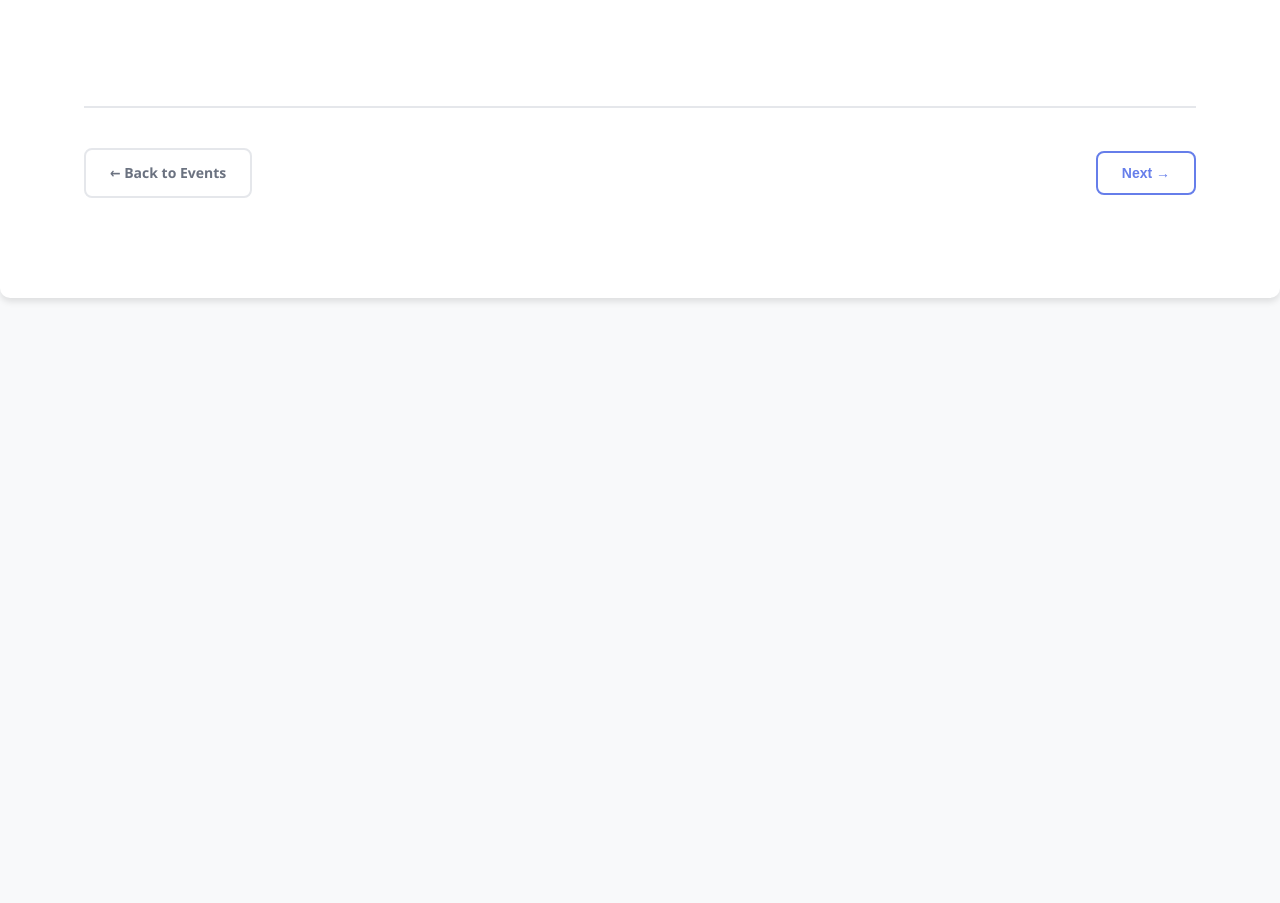
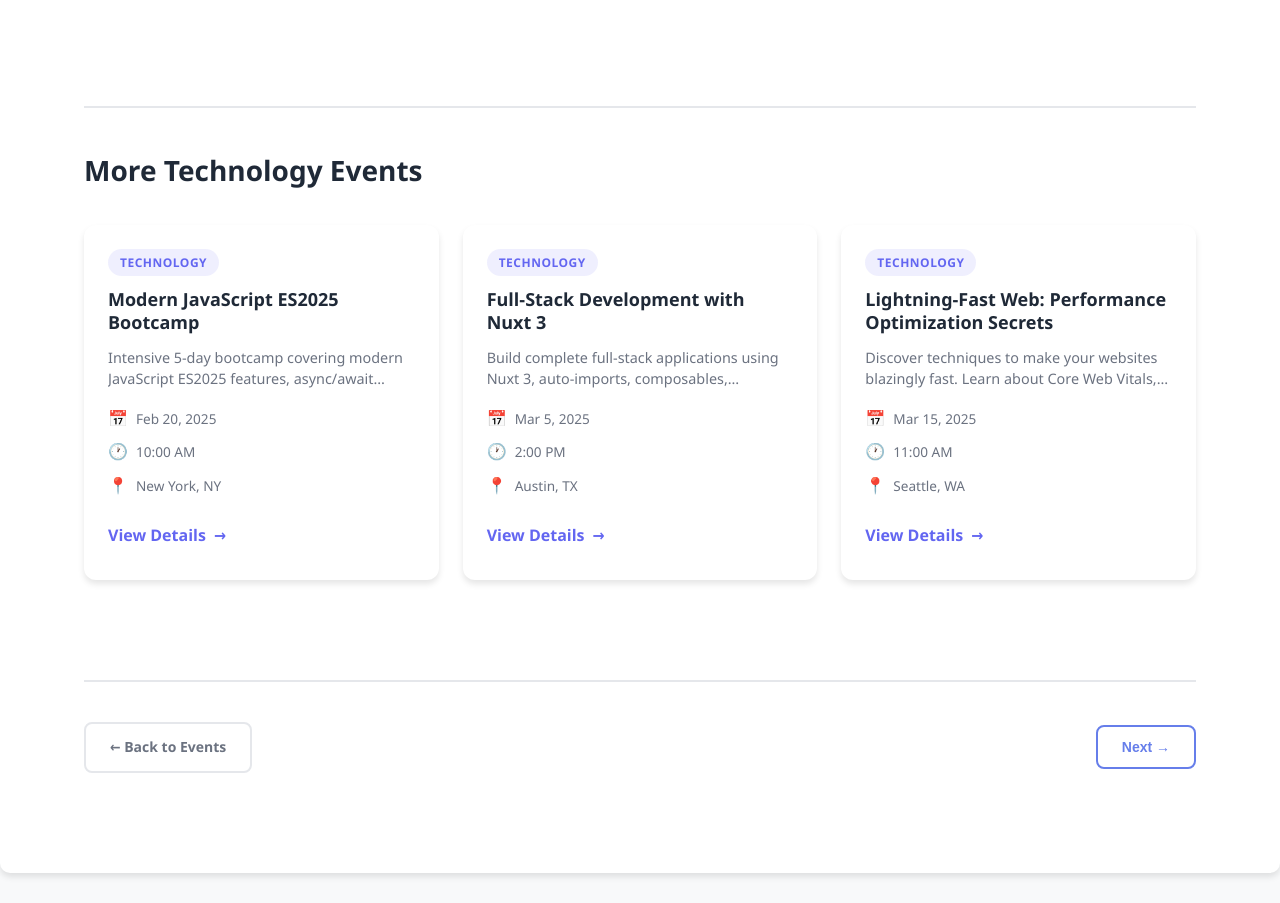
Before and after one commit to s4yashh/Eventflow, a Nuxt app: page /events/1 in a window 1280 px wide. Shown: the part 1414-2317 px from the top of the page. Before the commit the page ends 1752 px from the top, so only its background shows below. Built offline with nearby package versions, Linux system fonts and the light colour scheme.

Commit message:
feat: Add related events section to event detail page

```diff
--- a/pages/events/[id].vue
+++ b/pages/events/[id].vue
@@ -112,6 +112,18 @@
         </div>
 
         <!-- Navigation buttons -->
+        <!-- Related Events Section -->
+        <section v-if="relatedEvents.length > 0" class="related-events">
+          <h2 class="related-events__title">More {{ event.category }} Events</h2>
+          <div class="related-events__grid">
+            <EventCard
+              v-for="relEvent in relatedEvents.slice(0, 3)"
+              :key="relEvent.id"
+              :event="relEvent"
+            />
+          </div>
+        </section>
+
         <div class="event-navigation">
           <NuxtLink to="/events" class="nav-btn nav-btn--secondary">
             ← Back to Events
@@ -157,9 +169,13 @@
 </template>
 
 <script>
+import EventCard from "~/components/EventCard.vue";
 import eventsData from "~/data/events.json";
 
 export default {
+  components: {
+    EventCard
+  },
   data() {
     return {
       eventId: null,
@@ -181,6 +197,13 @@ export default {
       return currentIndex < this.allEvents.length - 1
         ? this.allEvents[currentIndex + 1]
         : null;
+    },
+    // Find related events by category
+    relatedEvents() {
+      if (!this.event) return [];
+      return this.allEvents.filter(
+        (e) => e.category === this.event.category && e.id !== this.event.id
+      );
     }
   },
   mounted() {
@@ -503,6 +526,26 @@ export default {
   color: white;
 }
 
+/* Related Events Section */
+.related-events {
+  margin: 60px 0;
+  padding: 40px 0;
+  border-top: 2px solid #e5e7eb;
+}
+
+.related-events__title {
+  font-size: 28px;
+  font-weight: 700;
+  color: #1f2937;
+  margin-bottom: 32px;
+}
+
+.related-events__grid {
+  display: grid;
+  grid-template-columns: repeat(auto-fill, minmax(280px, 1fr));
+  gap: 24px;
+}
+
 /* Navigation */
 .event-navigation {
   display: flex;
```
